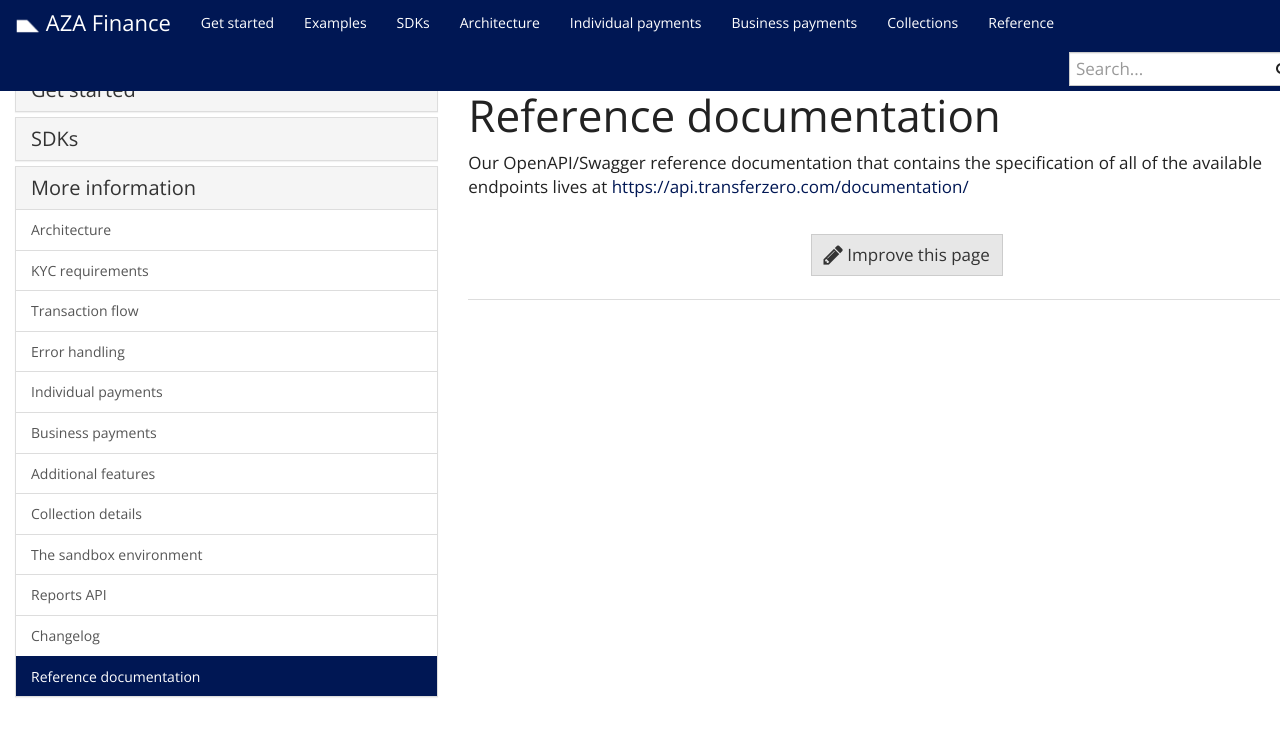
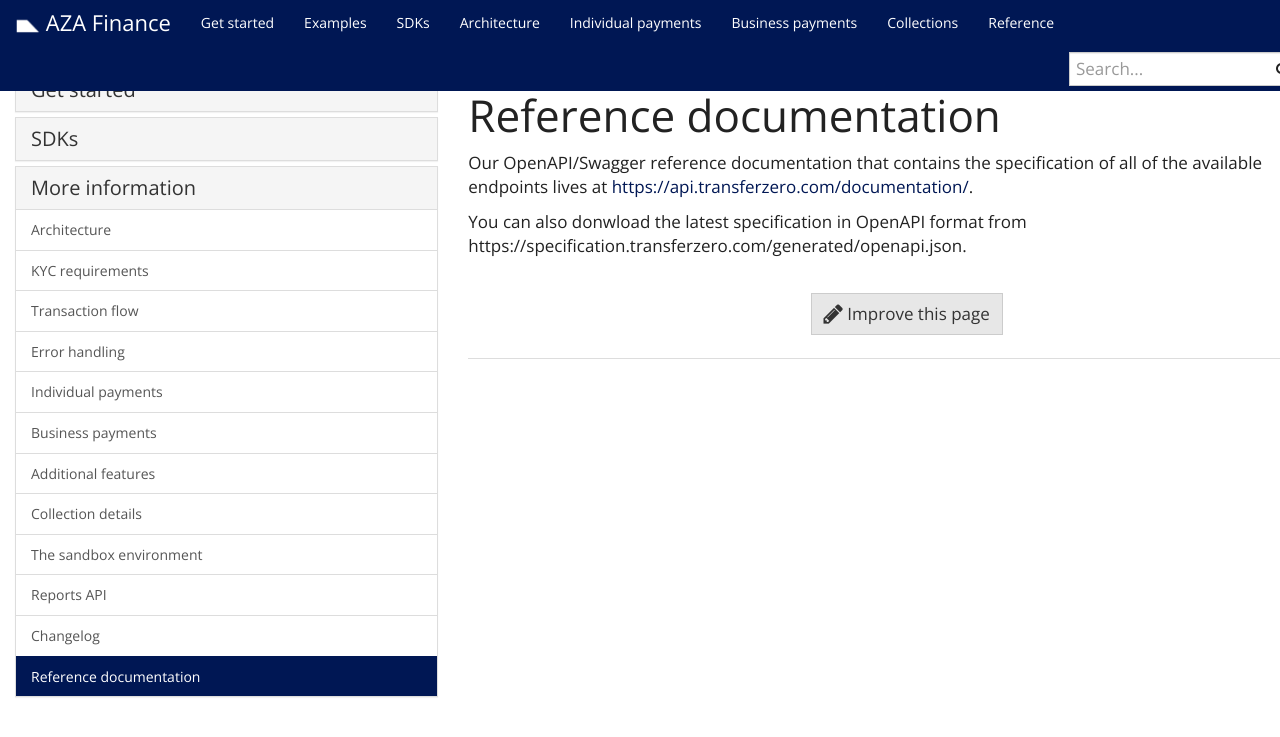
Before and after one commit to transferzero/api-documentation, a Jekyll site: the page built from _docs/reference-documentation.md, in a window 1280 px wide and 900 px high. Shown: the top 737 px of the window. Built offline with Jekyll 4.4.1, drawn with Linux system fonts in a browser that asks for light colours; nearby versions of some CDN libraries; comment, search, counter and statistics services are not loaded.

Commit message:
Add direct link to JSON Spec

```diff
--- a/_docs/reference-documentation.md
+++ b/_docs/reference-documentation.md
@@ -3,4 +3,6 @@ title: Reference documentation
 permalink: /docs/reference-documentation/
 ---
 
-Our OpenAPI/Swagger reference documentation that contains the specification of all of the available endpoints lives at <https://api.transferzero.com/documentation/>
+Our OpenAPI/Swagger reference documentation that contains the specification of all of the available endpoints lives at <https://api.transferzero.com/documentation/>.
+
+You can also donwload the latest specification in OpenAPI format from https://specification.transferzero.com/generated/openapi.json.
```
